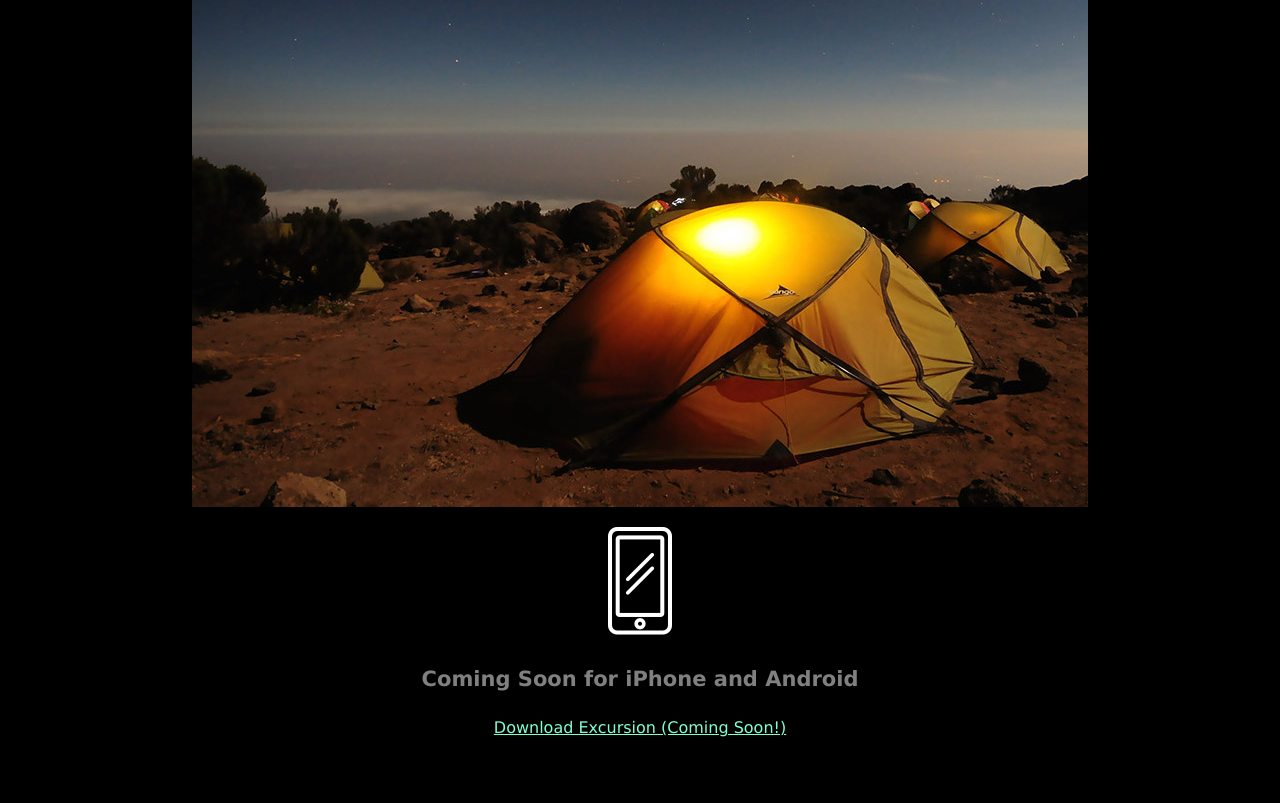
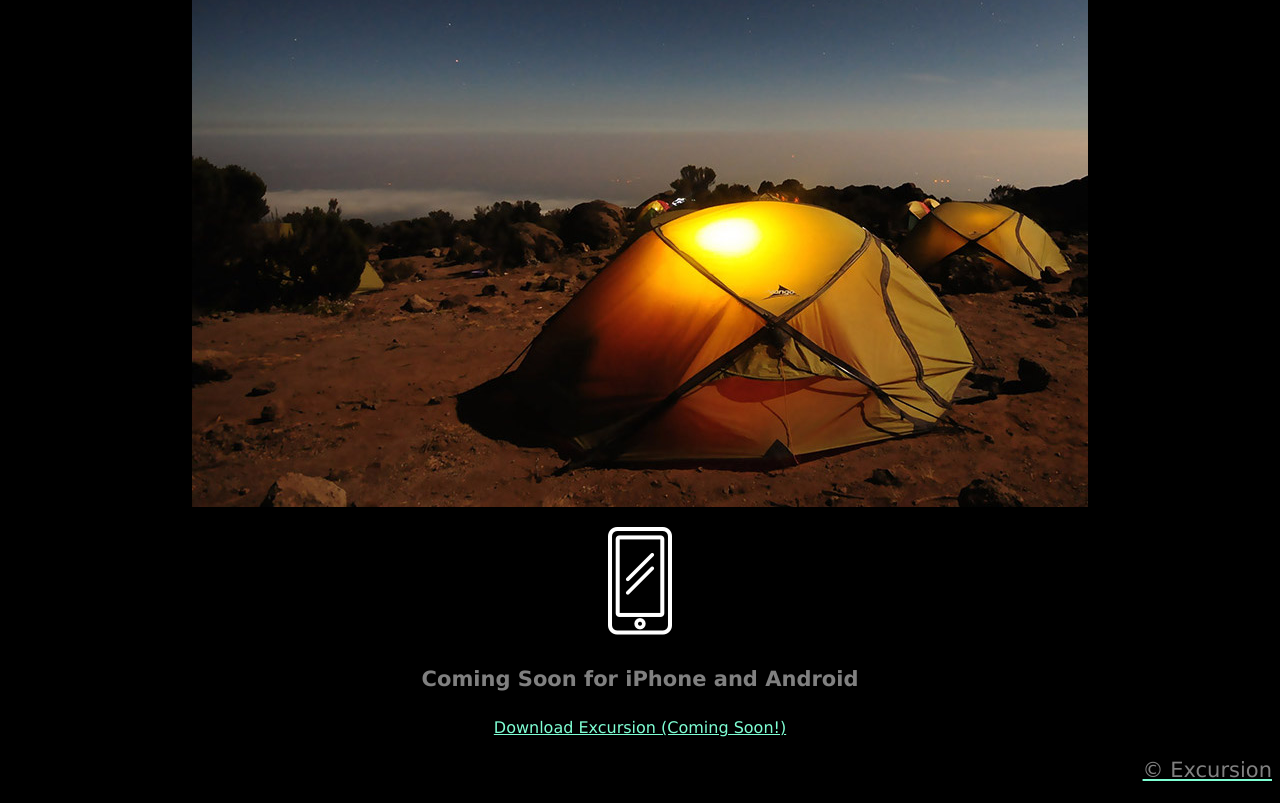
Before and after one commit to sumitraina07/Excursion, a plain HTML site: page index.html in a window 1280 px wide. Shown: the part 505-1308 px from the top of the page. Before the commit the page ends 1258 px from the top, so only its background shows below. Drawn offline with Linux system fonts and the light colour scheme.

Commit message:
Final Push

```diff
--- a/index.html
+++ b/index.html
@@ -19,6 +19,8 @@
     <p><img src="resources/css/images/camp.jpg"></p>
     <p><img src="resources/css/images/phone.webp"></p>
     <h4 class="header--sub-header">Coming Soon for iPhone and Android</h4>
-    <p><a class="link--cta"  href="#">Download Excursion (Coming Soon!)</a></p>
+    <p><a class="link--cta"  href="#">Download Excursion (Coming Soon!)</p>
+    <p class="footer--copyright">© Excursion</p>
+
 </body>
 </html>
--- a/resources/css/style.css
+++ b/resources/css/style.css
@@ -32,3 +32,11 @@ body {
     font-size: 16px;
     color: aquamarine;
 }
+
+/* FOOTER */
+
+.footer--copyright {
+    font-size: 21px;
+    color: grey;
+    text-align: right;
+}
```
